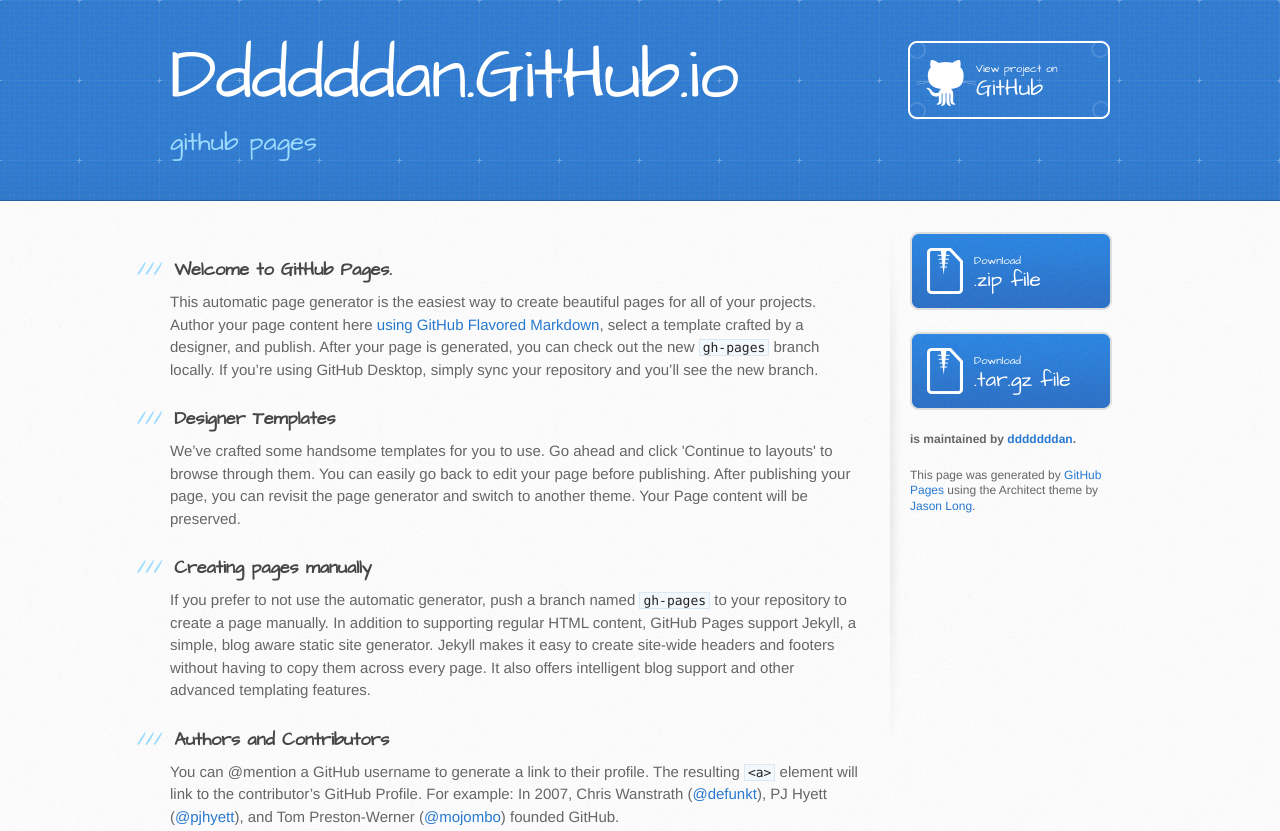
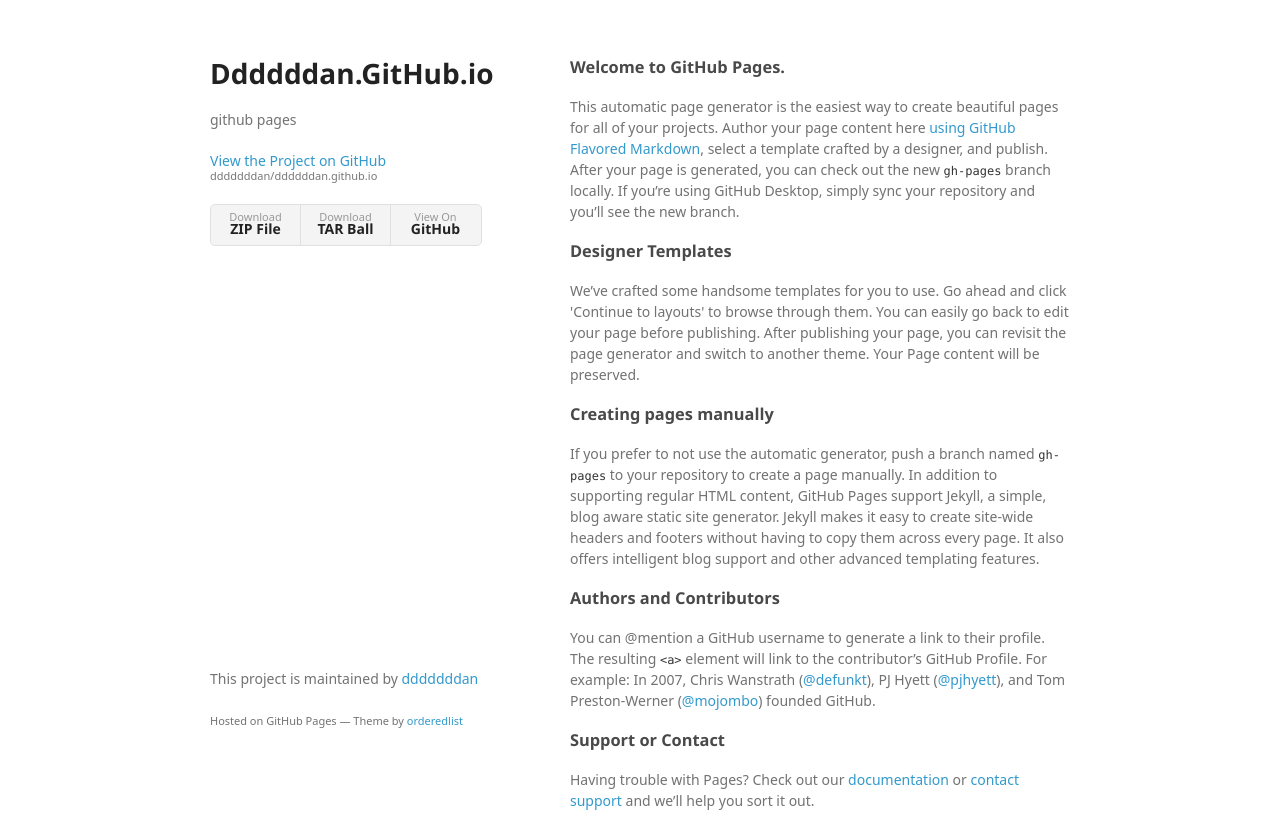
Before and after one commit to dddddddan/ddddddan.github.io, a plain HTML site: page index.html in a window 1280 px wide. Shown: the top 831 px of the page. Drawn offline with Linux system fonts and the light colour scheme; a web font is replaced by a local one.

Commit message:
Create gh-pages branch via GitHub

```diff
--- a/index.html
+++ b/index.html
@@ -1,34 +1,34 @@
-<!DOCTYPE html>
+<!doctype html>
 <html>
   <head>
-    <meta charset='utf-8'>
+    <meta charset="utf-8">
     <meta http-equiv="X-UA-Compatible" content="chrome=1">
-    <meta name="viewport" content="width=device-width, initial-scale=1, maximum-scale=1">
-    <link href='https://fonts.googleapis.com/css?family=Architects+Daughter' rel='stylesheet' type='text/css'>
-    <link rel="stylesheet" type="text/css" href="stylesheets/stylesheet.css" media="screen">
-    <link rel="stylesheet" type="text/css" href="stylesheets/github-light.css" media="screen">
-    <link rel="stylesheet" type="text/css" href="stylesheets/print.css" media="print">
+    <title>Ddddddan.GitHub.io by dddddddan</title>
 
+    <link rel="stylesheet" href="stylesheets/styles.css">
+    <link rel="stylesheet" href="stylesheets/github-light.css">
+    <meta name="viewport" content="width=device-width">
     <!--[if lt IE 9]>
     <script src="//html5shiv.googlecode.com/svn/trunk/html5.js"></script>
     <![endif]-->
+  </head>
+  <body>
+    <div class="wrapper">
+      <header>
+        <h1>Ddddddan.GitHub.io</h1>
+        <p>github pages</p>
 
-    <title>Ddddddan.GitHub.io by dddddddan</title>
-  </head>
+        <p class="view"><a href="https://github.com/dddddddan/ddddddan.github.io">View the Project on GitHub <small>dddddddan/ddddddan.github.io</small></a></p>
 
-  <body>
-    <header>
-      <div class="inner">
-        <h1>Ddddddan.GitHub.io</h1>
-        <h2>github pages</h2>
-        <a href="https://github.com/dddddddan/ddddddan.github.io" class="button"><small>View project on</small> GitHub</a>
-      </div>
-    </header>
 
-    <div id="content-wrapper">
-      <div class="inner clearfix">
-        <section id="main-content">
-          <h3>
+        <ul>
+          <li><a href="https://github.com/dddddddan/ddddddan.github.io/zipball/master">Download <strong>ZIP File</strong></a></li>
+          <li><a href="https://github.com/dddddddan/ddddddan.github.io/tarball/master">Download <strong>TAR Ball</strong></a></li>
+          <li><a href="https://github.com/dddddddan/ddddddan.github.io">View On <strong>GitHub</strong></a></li>
+        </ul>
+      </header>
+      <section>
+        <h3>
 <a id="welcome-to-github-pages" class="anchor" href="#welcome-to-github-pages" aria-hidden="true"><span aria-hidden="true" class="octicon octicon-link"></span></a>Welcome to GitHub Pages.</h3>
 
 <p>This automatic page generator is the easiest way to create beautiful pages for all of your projects. Author your page content here <a href="https://guides.github.com/features/mastering-markdown/">using GitHub Flavored Markdown</a>, select a template crafted by a designer, and publish. After your page is generated, you can check out the new <code>gh-pages</code> branch locally. If you’re using GitHub Desktop, simply sync your repository and you’ll see the new branch.</p>
@@ -52,25 +52,13 @@
 <a id="support-or-contact" class="anchor" href="#support-or-contact" aria-hidden="true"><span aria-hidden="true" class="octicon octicon-link"></span></a>Support or Contact</h3>
 
 <p>Having trouble with Pages? Check out our <a href="https://help.github.com/pages">documentation</a> or <a href="https://github.com/contact">contact support</a> and we’ll help you sort it out.</p>
-        </section>
-
-        <aside id="sidebar">
-          <a href="https://github.com/dddddddan/ddddddan.github.io/zipball/master" class="button">
-            <small>Download</small>
-            .zip file
-          </a>
-          <a href="https://github.com/dddddddan/ddddddan.github.io/tarball/master" class="button">
-            <small>Download</small>
-            .tar.gz file
-          </a>
-
-          <p class="repo-owner"><a href="https://github.com/dddddddan/ddddddan.github.io"></a> is maintained by <a href="https://github.com/dddddddan">dddddddan</a>.</p>
-
-          <p>This page was generated by <a href="https://pages.github.com">GitHub Pages</a> using the Architect theme by <a href="https://twitter.com/jasonlong">Jason Long</a>.</p>
-        </aside>
-      </div>
+      </section>
+      <footer>
+        <p>This project is maintained by <a href="https://github.com/dddddddan">dddddddan</a></p>
+        <p><small>Hosted on GitHub Pages &mdash; Theme by <a href="https://github.com/orderedlist">orderedlist</a></small></p>
+      </footer>
     </div>
-
+    <script src="javascripts/scale.fix.js"></script>
 
   </body>
 </html>
--- /dev/null
+++ b/javascripts/scale.fix.js
@@ -0,0 +1,17 @@
+var metas = document.getElementsByTagName('meta');
+var i;
+if (navigator.userAgent.match(/iPhone/i)) {
+  for (i=0; i<metas.length; i++) {
+    if (metas[i].name == "viewport") {
+      metas[i].content = "width=device-width, minimum-scale=1.0, maximum-scale=1.0";
+    }
+  }
+  document.addEventListener("gesturestart", gestureStart, false);
+}
+function gestureStart() {
+  for (i=0; i<metas.length; i++) {
+    if (metas[i].name == "viewport") {
+      metas[i].content = "width=device-width, minimum-scale=0.25, maximum-scale=1.6";
+    }
+  }
+}
--- /dev/null
+++ b/stylesheets/styles.css
@@ -0,0 +1,324 @@
+@font-face {
+  font-family: 'Noto Sans';
+  font-weight: 400;
+  font-style: normal;
+  src: url('../fonts/Noto-Sans-regular/Noto-Sans-regular.eot');
+  src: url('../fonts/Noto-Sans-regular/Noto-Sans-regular.eot?#iefix') format('embedded-opentype'),
+       local('Noto Sans'),
+       local('Noto-Sans-regular'),
+       url('../fonts/Noto-Sans-regular/Noto-Sans-regular.woff2') format('woff2'),
+       url('../fonts/Noto-Sans-regular/Noto-Sans-regular.woff') format('woff'),
+       url('../fonts/Noto-Sans-regular/Noto-Sans-regular.ttf') format('truetype'),
+       url('../fonts/Noto-Sans-regular/Noto-Sans-regular.svg#NotoSans') format('svg');
+}
+
+@font-face {
+  font-family: 'Noto Sans';
+  font-weight: 700;
+  font-style: normal;
+  src: url('../fonts/Noto-Sans-700/Noto-Sans-700.eot');
+  src: url('../fonts/Noto-Sans-700/Noto-Sans-700.eot?#iefix') format('embedded-opentype'),
+       local('Noto Sans Bold'),
+       local('Noto-Sans-700'),
+       url('../fonts/Noto-Sans-700/Noto-Sans-700.woff2') format('woff2'),
+       url('../fonts/Noto-Sans-700/Noto-Sans-700.woff') format('woff'),
+       url('../fonts/Noto-Sans-700/Noto-Sans-700.ttf') format('truetype'),
+       url('../fonts/Noto-Sans-700/Noto-Sans-700.svg#NotoSans') format('svg');
+}
+
+@font-face {
+  font-family: 'Noto Sans';
+  font-weight: 400;
+  font-style: italic;
+  src: url('../fonts/Noto-Sans-italic/Noto-Sans-italic.eot');
+  src: url('../fonts/Noto-Sans-italic/Noto-Sans-italic.eot?#iefix') format('embedded-opentype'),
+       local('Noto Sans Italic'),
+       local('Noto-Sans-italic'),
+       url('../fonts/Noto-Sans-italic/Noto-Sans-italic.woff2') format('woff2'),
+       url('../fonts/Noto-Sans-italic/Noto-Sans-italic.woff') format('woff'),
+       url('../fonts/Noto-Sans-italic/Noto-Sans-italic.ttf') format('truetype'),
+       url('../fonts/Noto-Sans-italic/Noto-Sans-italic.svg#NotoSans') format('svg');
+}
+
+@font-face {
+  font-family: 'Noto Sans';
+  font-weight: 700;
+  font-style: italic;
+  src: url('../fonts/Noto-Sans-700italic/Noto-Sans-700italic.eot');
+  src: url('../fonts/Noto-Sans-700italic/Noto-Sans-700italic.eot?#iefix') format('embedded-opentype'),
+       local('Noto Sans Bold Italic'),
+       local('Noto-Sans-700italic'),
+       url('../fonts/Noto-Sans-700italic/Noto-Sans-700italic.woff2') format('woff2'),
+       url('../fonts/Noto-Sans-700italic/Noto-Sans-700italic.woff') format('woff'),
+       url('../fonts/Noto-Sans-700italic/Noto-Sans-700italic.ttf') format('truetype'),
+       url('../fonts/Noto-Sans-700italic/Noto-Sans-700italic.svg#NotoSans') format('svg');
+}
+
+body {
+  background-color: #fff;
+  padding:50px;
+  font: 14px/1.5 "Noto Sans", "Helvetica Neue", Helvetica, Arial, sans-serif;
+  color:#727272;
+  font-weight:400;
+}
+
+h1, h2, h3, h4, h5, h6 {
+  color:#222;
+  margin:0 0 20px;
+}
+
+p, ul, ol, table, pre, dl {
+  margin:0 0 20px;
+}
+
+h1, h2, h3 {
+  line-height:1.1;
+}
+
+h1 {
+  font-size:28px;
+}
+
+h2 {
+  color:#393939;
+}
+
+h3, h4, h5, h6 {
+  color:#494949;
+}
+
+a {
+  color:#39c;
+  text-decoration:none;
+}
+
+a:hover {
+  color:#069;
+}
+
+a small {
+  font-size:11px;
+  color:#777;
+  margin-top:-0.3em;
+  display:block;
+}
+
+a:hover small {
+  color:#777;
+}
+
+.wrapper {
+  width:860px;
+  margin:0 auto;
+}
+
+blockquote {
+  border-left:1px solid #e5e5e5;
+  margin:0;
+  padding:0 0 0 20px;
+  font-style:italic;
+}
+
+code, pre {
+  font-family:Monaco, Bitstream Vera Sans Mono, Lucida Console, Terminal, Consolas, Liberation Mono, DejaVu Sans Mono, Courier New, monospace;
+  color:#333;
+  font-size:12px;
+}
+
+pre {
+  padding:8px 15px;
+  background: #f8f8f8;
+  border-radius:5px;
+  border:1px solid #e5e5e5;
+  overflow-x: auto;
+}
+
+table {
+  width:100%;
+  border-collapse:collapse;
+}
+
+th, td {
+  text-align:left;
+  padding:5px 10px;
+  border-bottom:1px solid #e5e5e5;
+}
+
+dt {
+  color:#444;
+  font-weight:700;
+}
+
+th {
+  color:#444;
+}
+
+img {
+  max-width:100%;
+}
+
+header {
+  width:270px;
+  float:left;
+  position:fixed;
+  -webkit-font-smoothing:subpixel-antialiased;
+}
+
+header ul {
+  list-style:none;
+  height:40px;
+  padding:0;
+  background: #f4f4f4;
+  border-radius:5px;
+  border:1px solid #e0e0e0;
+  width:270px;
+}
+
+header li {
+  width:89px;
+  float:left;
+  border-right:1px solid #e0e0e0;
+  height:40px;
+}
+
+header li:first-child a {
+  border-radius:5px 0 0 5px;
+}
+
+header li:last-child a {
+  border-radius:0 5px 5px 0;
+}
+
+header ul a {
+  line-height:1;
+  font-size:11px;
+  color:#999;
+  display:block;
+  text-align:center;
+  padding-top:6px;
+  height:34px;
+}
+
+header ul a:hover {
+  color:#999;
+}
+
+header ul a:active {
+  background-color:#f0f0f0;
+}
+
+strong {
+  color:#222;
+  font-weight:700;
+}
+
+header ul li + li + li {
+  border-right:none;
+  width:89px;
+}
+
+header ul a strong {
+  font-size:14px;
+  display:block;
+  color:#222;
+}
+
+section {
+  width:500px;
+  float:right;
+  padding-bottom:50px;
+}
+
+small {
+  font-size:11px;
+}
+
+hr {
+  border:0;
+  background:#e5e5e5;
+  height:1px;
+  margin:0 0 20px;
+}
+
+footer {
+  width:270px;
+  float:left;
+  position:fixed;
+  bottom:50px;
+  -webkit-font-smoothing:subpixel-antialiased;
+}
+
+@media print, screen and (max-width: 960px) {
+
+  div.wrapper {
+    width:auto;
+    margin:0;
+  }
+
+  header, section, footer {
+    float:none;
+    position:static;
+    width:auto;
+  }
+
+  header {
+    padding-right:320px;
+  }
+
+  section {
+    border:1px solid #e5e5e5;
+    border-width:1px 0;
+    padding:20px 0;
+    margin:0 0 20px;
+  }
+
+  header a small {
+    display:inline;
+  }
+
+  header ul {
+    position:absolute;
+    right:50px;
+    top:52px;
+  }
+}
+
+@media print, screen and (max-width: 720px) {
+  body {
+    word-wrap:break-word;
+  }
+
+  header {
+    padding:0;
+  }
+
+  header ul, header p.view {
+    position:static;
+  }
+
+  pre, code {
+    word-wrap:normal;
+  }
+}
+
+@media print, screen and (max-width: 480px) {
+  body {
+    padding:15px;
+  }
+
+  header ul {
+    width:99%;
+  }
+
+  header li, header ul li + li + li {
+    width:33%;
+  }
+}
+
+@media print {
+  body {
+    padding:0.4in;
+    font-size:12pt;
+    color:#444;
+  }
+}
```
